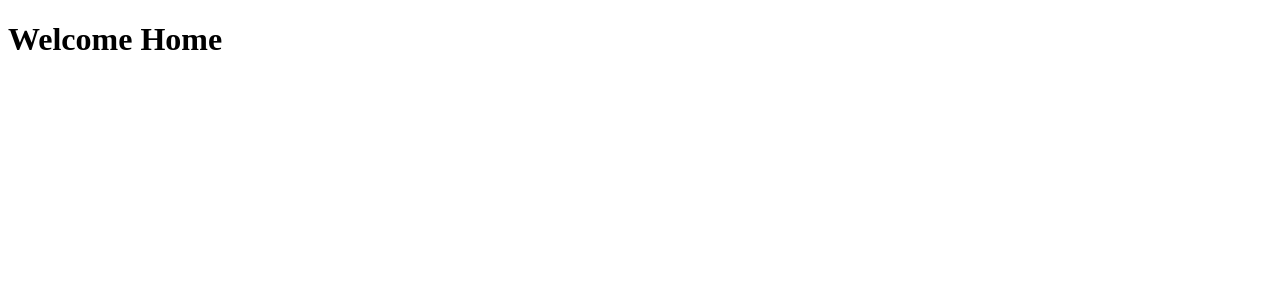
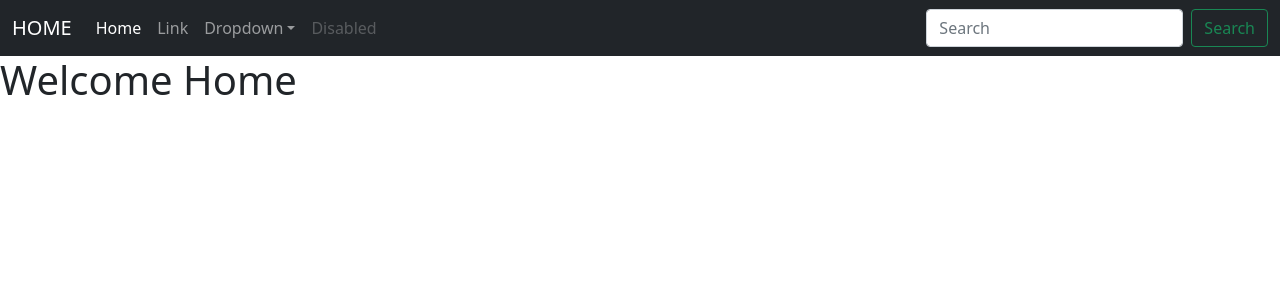
Before and after one commit to mehedirana/Business-Technical-App, a React (Create React App) app: page / in a window 1280 px wide. Shown: the top 300 px of the page. Built offline with nearby package versions, Linux system fonts and the light colour scheme.

Commit message:
nav bar added

```diff
--- a/public/index.html
+++ b/public/index.html
@@ -15,6 +15,8 @@
       user's mobile device or desktop. See https://developers.google.com/web/fundamentals/web-app-manifest/
     -->
     <link rel="manifest" href="%PUBLIC_URL%/manifest.json" />
+    <link href="https://cdn.jsdelivr.net/npm/bootstrap@5.0.2/dist/css/bootstrap.min.css" rel="stylesheet" integrity="sha384-EVSTQN3/azprG1Anm3QDgpJLIm9Nao0Yz1ztcQTwFspd3yD65VohhpuuCOmLASjC" crossorigin="anonymous">
+
     <!--
       Notice the use of %PUBLIC_URL% in the tags above.
       It will be replaced with the URL of the `public` folder during the build.
--- a/src/App.jsx
+++ b/src/App.jsx
@@ -3,10 +3,15 @@
 import About from './About'
 import Contact from './Contact'
 import Service from './Service'
+// import "../node_modules/bootstrap/dist/css/bootstrap.min.css"
+// import "../node_modules/react-bootstrap-v5/lib/dist/react-bootstrap.min.css"
+// import 'bootstrap/dist/css/bootstrap.min.css';
 import { BrowserRouter as Router, Switch, Route, Link, Redirect } from 'react-router-dom';
+import Navbar from "./Navbar";
 const App = () => {
   return (
     <>
+    <Navbar/>
       <Switch>
         <Route exact path="/" component={Home} />
         <Route exact path="/about" component={About} />
--- a/src/Home.jsx
+++ b/src/Home.jsx
@@ -1,6 +1,9 @@
+
+
 const Home =()=>{
     return(
         <div>
+
             <h1>Welcome Home</h1>
         </div>
     )
--- /dev/null
+++ b/src/Navbar.jsx
@@ -0,0 +1,48 @@
+import React from 'react';
+const Navbar = () => {
+    //navbar-light bg-light
+    return (
+        <>
+            <nav className="navbar navbar-expand-lg navbar  navbar navbar-dark bg-dark">
+                <div className="container-fluid">
+                    <a className="navbar-brand" href="#">HOME</a>
+                    <button className="navbar-toggler" type="button" data-bs-toggle="collapse" data-bs-target="#navbarSupportedContent" aria-controls="navbarSupportedContent" aria-expanded="false" aria-label="Toggle navigation">
+                        <span className="navbar-toggler-icon"></span>
+                    </button>
+                    <div className="collapse navbar-collapse" id="navbarSupportedContent">
+                        <ul className="navbar-nav me-auto mb-2 mb-lg-0">
+                            <li className="nav-item">
+                                <a className="nav-link active" aria-current="page" href="#">Home</a>
+                            </li>
+                            <li className="nav-item">
+                                <a className="nav-link" href="#">Link</a>
+                            </li>
+                            <li className="nav-item dropdown">
+                                <a className="nav-link dropdown-toggle" href="#" id="navbarDropdown" role="button" data-bs-toggle="dropdown" aria-expanded="false">
+                                    Dropdown
+                                </a>
+                                <ul className="dropdown-menu" aria-labelledby="navbarDropdown">
+                                    <li><a className="dropdown-item" href="#">Action</a></li>
+                                    <li><a className="dropdown-item" href="#">Another action</a></li>
+                                    <li><hr className="dropdown-divider" /></li>
+                                    <li><a className="dropdown-item" href="#">Something else here</a></li>
+                                </ul>
+                            </li>
+                            <li className="nav-item">
+                                <a className="nav-link disabled" href="#" tabindex="-1" aria-disabled="true">Disabled</a>
+                            </li>
+                        </ul>
+                        <form className="d-flex">
+                            <input className="form-control me-2" size="lg" type="search" placeholder="Search" aria-label="Search" />
+                            <button className="btn btn-outline-success" type="submit">Search</button>
+                        </form>
+                    </div>
+                </div>
+            </nav>
+        </>
+    )
+
+
+}
+
+export default Navbar;
--- a/src/index.js
+++ b/src/index.js
@@ -1,6 +1,7 @@
 import React from 'react';
 import ReactDOM from 'react-dom';
 import { BrowserRouter as Router, Switch, Route, Link } from 'react-router-dom';
+
 import App from './App.jsx';
 
 ReactDOM.render(
```
